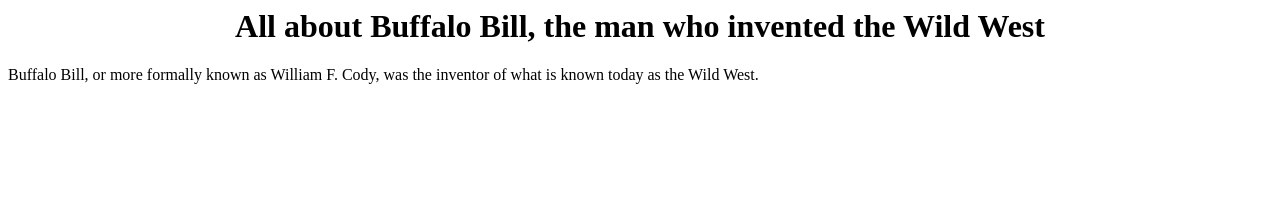
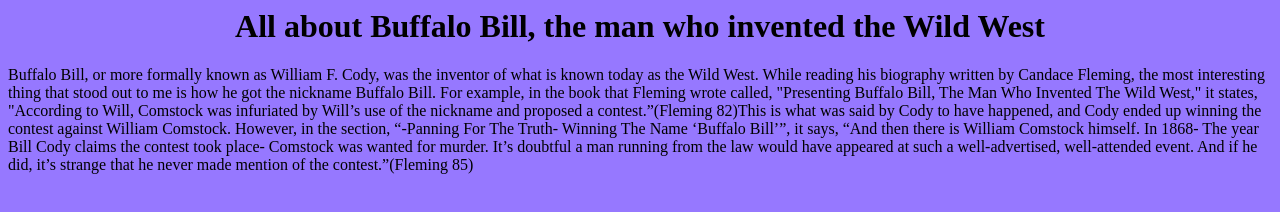
Before and after one commit to Samrkat33/All-about-Buffalo-Bill-The-Man-Who-Invented-The-Wild-West, a plain HTML site: page index.html in a window 1280 px wide. Drawn offline with Linux system fonts and the light colour scheme.

Commit message:
Update index.html

```diff
--- a/index.html
+++ b/index.html
@@ -2,10 +2,14 @@
 
   h1{
   text-align:center;
+  }
+    body{
+    background-color:rgb(150, 120,255);
+    }
   }
 
 
 </style>
 <h1>All about Buffalo Bill, the man who invented the Wild West</h1>
 
-<p>Buffalo Bill, or more formally known as William F. Cody, was the inventor of what is known today as the Wild West. </p>
+<p>Buffalo Bill, or more formally known as William F. Cody, was the inventor of what is known today as the Wild West. While reading his biography written by Candace Fleming, the most interesting thing that stood out to me is how he got the nickname Buffalo Bill. For example, in the book that Fleming wrote called, "Presenting Buffalo Bill, The Man Who Invented The Wild West," it states, "According to Will, Comstock was infuriated by Will’s use of the nickname and proposed a contest.”(Fleming 82)This is what was said by Cody to have happened, and Cody ended up winning the contest against William Comstock. However, in the section, “-Panning For The Truth- Winning The Name ‘Buffalo Bill’”, it says, “And then there is William Comstock himself. In 1868- The year Bill Cody claims the contest took place- Comstock was wanted for murder. It’s doubtful a man running from the law would have appeared at such a well-advertised, well-attended event. And if he did, it’s strange that he never made mention of the contest.”(Fleming 85)</p>
```
